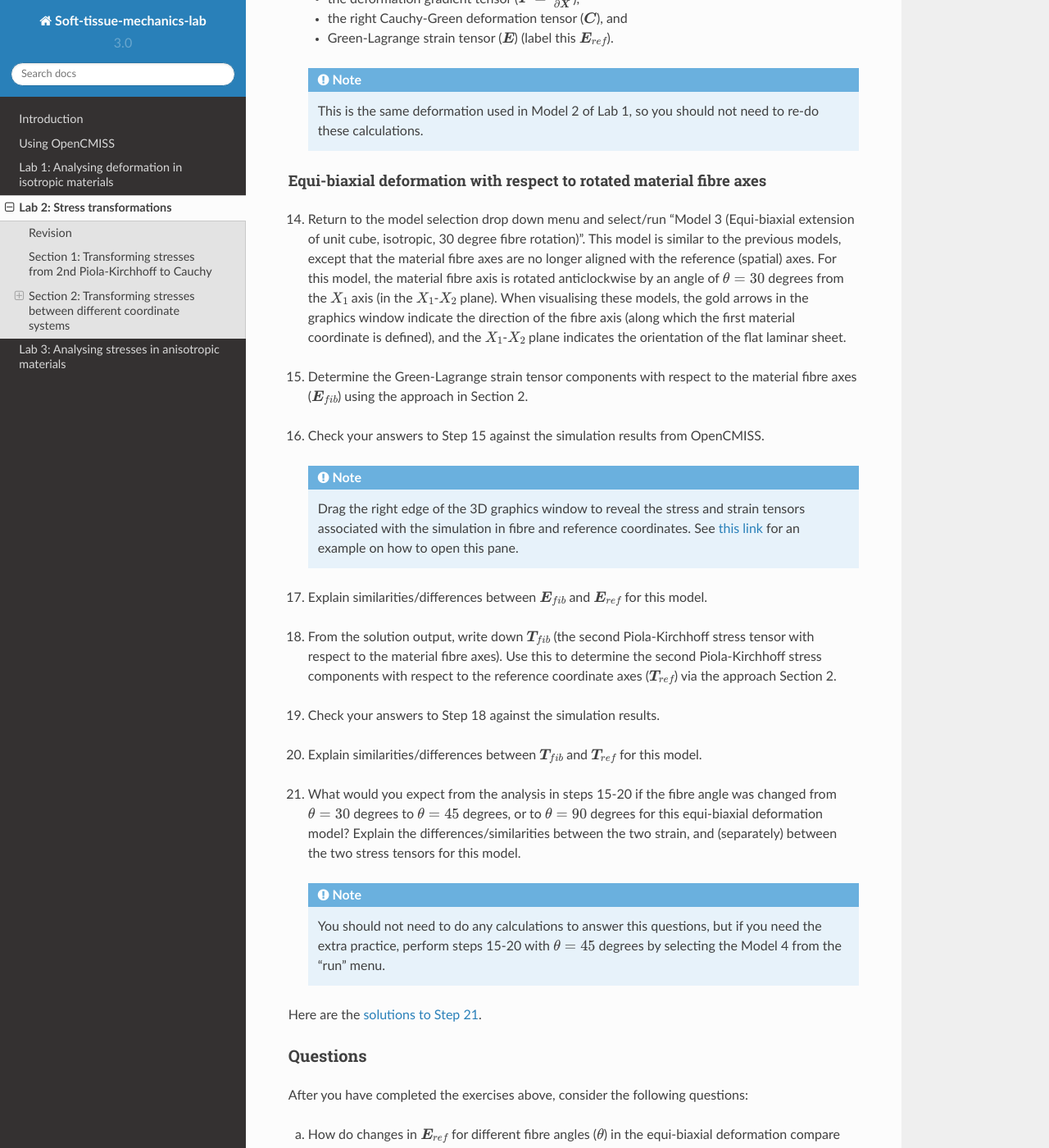
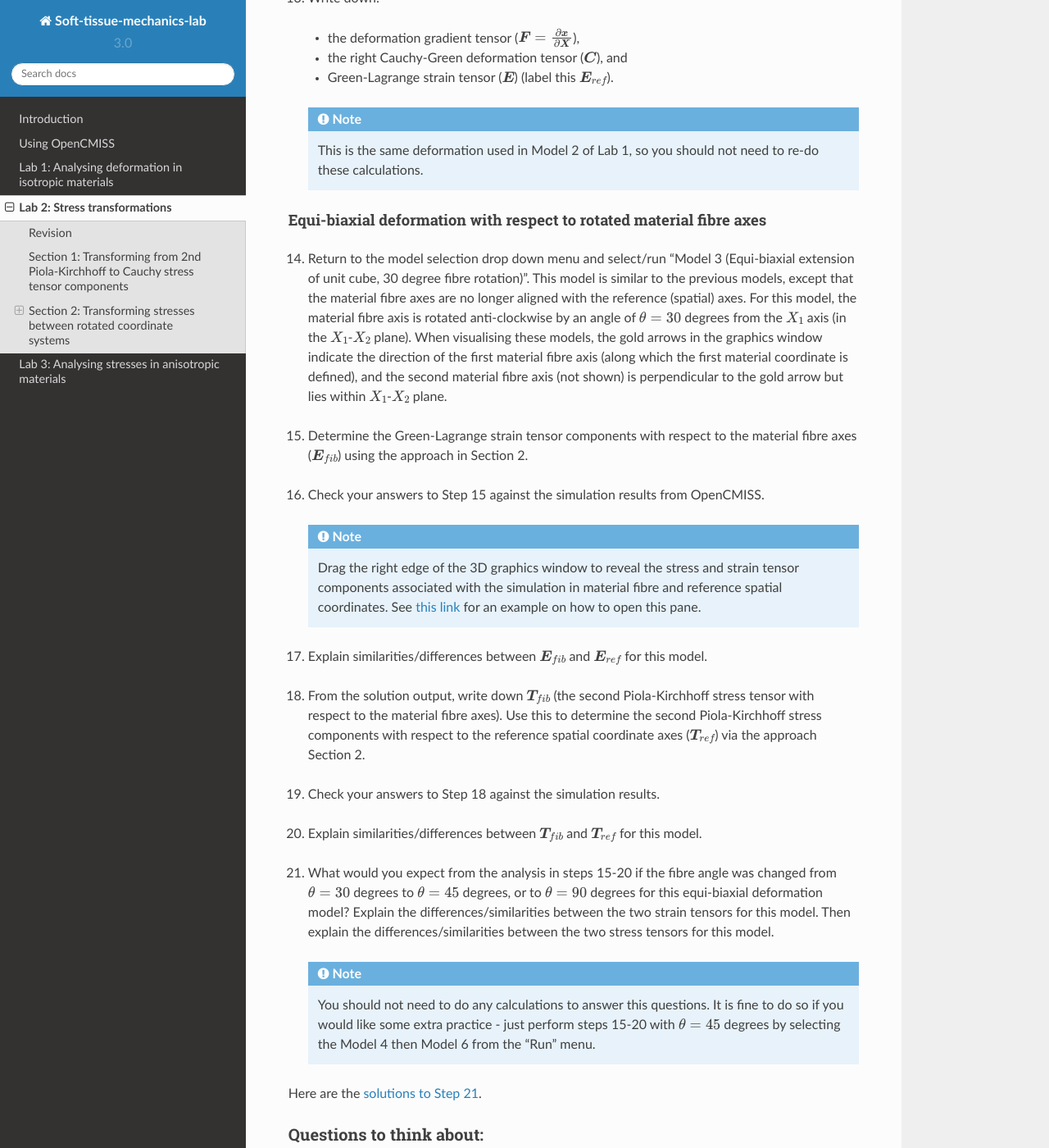
Before and after one commit to mpnash/soft-tissue-mechanics-labs, a Sphinx documentation site: the page built from docs/source/lab2.rst, in a window 1280 px wide and 1400 px high, scrolled down 5546 px. Shown: the whole window at 82% size. Built offline with Sphinx 7.4.7 and the Read the Docs theme 2.0.0, drawn with Linux system fonts in a browser that asks for light colours; pages that are not in the unit, such as notebooks, are missing from menus; some of the changed text lies outside the part shown.

Commit message:
Update lab2.rst
Fixed up some wording, to better align with lecture notes and Neon menus.

```diff
--- a/docs/source/lab2.rst
+++ b/docs/source/lab2.rst
@@ -26,12 +26,12 @@
 
 Before starting this lab, please be sure to have completed :ref:`Lab 1: Analysing deformation in isotropic materials <lab1>`.
 
-===================================================================
-Section 1: Transforming stresses from 2nd Piola-Kirchhoff to Cauchy
-===================================================================
+===================================================================================
+Section 1: Transforming from 2nd Piola-Kirchhoff to Cauchy stress tensor components
+===================================================================================
 
 
-1. Start OpenCMISS and load the kinematics analysis project. Select "Model 1 (uniaxial extension of a unit cube)" from the drop down menu and click the "run" button.
+1. Start OpenCMISS and load the "Kinematics analysis" project. Select "Model 1 (Uniaxial extension of unit cube)" from the drop down menu and click the "Run" button.
 
 |vspace|
 
@@ -52,24 +52,24 @@
 
     By the end of this section you should be able to:
 
-    - derive the Cauchy stress tensor from the second Piola-Kirchhoff stress tensor.
+    - derive the Cauchy stress tensor components from the second Piola-Kirchhoff stress tensor components using the deformation gradient tensor.
 
 
-=====================================================================
-Section 2: Transforming stresses between different coordinate systems
-=====================================================================
+===================================================================
+Section 2: Transforming stresses between rotated coordinate systems
+===================================================================
 
 Uniaxial extension of a unit cube
 ---------------------------------
 
-1. Consider the uniaxial deformation shown in the figure below, where a set of material axae are aligned with the spatial reference axes. In the following figure, the gold arrows represent the first material axis (perhaps a microstructural fibre orientation in the tissue):
+1. Consider the uniaxial deformation shown in the figure below, where a set of material axes are aligned with the spatial reference axes. In the following figure, the gold arrows represent the first material axis (for example, this might be a the orientation of a collagen fibre within tissue):
 
   .. image:: images/uniaxial_0_degrees_fibres.png
 
   In the screenshot:
     - the undeformed (reference) configuration of the object (a unit cube) is shown in red;
     - the deformed (current) configuration of the object is shown in green; and
-    - the gold arrows indicate the direction of the first material (fibre) axis in the object. In general, the microstructural fibres **are not necessarily parallel** the direction of loading.
+    - the gold arrows indicate the direction of the first material (fibre) axis in the object. In general, the microstructural fibres **are not necessarily parallel** to the direction of stretch or load.
 
   |vspace|
 
@@ -89,13 +89,13 @@
 
   - the deformation gradient tensor, :math:`\boldsymbol{F}=\frac{\partial\boldsymbol{x}}{\partial\boldsymbol{X}}`
   - the right Cauchy-Green deformation tensor, :math:`\boldsymbol{C}` and
-  - the Green-Lagrange strain tensor. Label this as :math:`\boldsymbol{E}_{ref}` (to indicate that it is defined with respect to the spatial reference coordinates).
+  - the Green-Lagrange strain tensor. Label this as :math:`\boldsymbol{E}_{ref}` (to indicate that it is defined with respect to the reference spatial coordinates).
 
   .. Note::
 
       This is the same deformation used in Model 1 in :ref:`Lab 1 <lab1>`, so you should not need to re-do these calculations.
 
-      For this model, the second Piola-Kirchhoff stress tensor with respect to both the reference and material fibre axes is:
+      For this particular model, the second Piola-Kirchhoff stress tensors with respect to both the reference spatial, and material fibre axes, are:
 
       .. math::
 
@@ -106,7 +106,7 @@
           0      & 0       & 0
         \end{bmatrix}
 
-      **Note:** While the uniaxial deformation in Model 1 of :ref:`Lab 1 <lab1>` is the same as that considered here, the **stress tensors are different between the labs** because different constitutive relations have been used in these labs.
+      (**Note:** While the uniaxial deformation in Model 1 of :ref:`Lab 1 <lab1>` is the same as that considered here, the **stress tensors are different between thse two labs** because different stress-strain constitutive relations have been used - this difference will be covered in :ref:`Lab 3 <lab3>`).
 
 |vspace|
 
@@ -115,19 +115,19 @@
 Uniaxial deformation with respect to rotated material axes
 ^^^^^^^^^^^^^^^^^^^^^^^^^^^^^^^^^^^^^^^^^^^^^^^^^^^^^^^^^^
 
-3. Now consider the same deformation, except that the material fibre axes are no longer aligned with the reference axes. They are now rotated anticlockwise by an angle of :math:`\theta=30` degrees from the :math:`X_{1}` axis (in the :math:`X_{1}`-:math:`X_{2}` plane), as shown in the figure below.
+3. Now consider the same deformation, except that the material fibre axes are no longer aligned with the reference spatial axes. They are now rotated anti-clockwise by an angle of :math:`\theta=30` degrees from the :math:`X_{1}` axis (in the :math:`X_{1}`-:math:`X_{2}` plane), as shown in the figure below.
 
   .. image:: images/uniaxial_30_degrees_fibres.png
 
 |vspace|
 
-  For the following exercises, you are asked to transform strain and stress tensors between the reference coordinates and the material fibre coordinate systems using the generalised rotational transform given by:
+  For the following exercises, you are asked to transform strain and stress tensors between the reference spatial coordinates and the material fibre coordinate systems using the generalised rotational transform given by:
 
   .. math::
 
     \boldsymbol{E}_{fib} = \boldsymbol{Q}^{T} \boldsymbol{E}_{ref} \boldsymbol{Q}
 
-  where :math:`\boldsymbol{E}_{ref}` and :math:`\boldsymbol{E}_{fib}` are  Green-Lagrange strain tensors defined with respect to the reference and material fibre axes, respectively, and :math:`\boldsymbol{Q}` is the orthogonal rotation matrix, which for this example is defined by:
+  where :math:`\boldsymbol{E}_{ref}` and :math:`\boldsymbol{E}_{fib}` are  Green-Lagrange strain tensors defined with respect to the reference spatial and material fibre axes, respectively, and :math:`\boldsymbol{Q}` is the orthogonal rotation matrix, which for this example is defined by:
 
   .. math::
 
@@ -148,13 +148,13 @@
 
 |vspace|
 
-6. The relationship between second Piola-Kirchhoff stress tensors defined with respect to reference and material fibre coordinates is (note the similarity to Step 3):
+6. The relationship between second Piola-Kirchhoff stress tensors defined with respect to reference spatial and material fibre coordinates is (note the similarity to Step 3):
 
   .. math::
 
     \boldsymbol{T}_{fib} = \boldsymbol{Q}^{T} \boldsymbol{T}_{ref} \boldsymbol{Q}
 
-  Invert this equation, and then calculate the second Piola-Kirchhoff stress components with respect to the reference axes (:math:`\boldsymbol{T}_{ref}`) from the following components of the second Piola-Kirchhoff stress tensor with respect to the material fibre axes (:math:`\boldsymbol{T}_{fib}`):
+  Invert this equation, and then calculate the second Piola-Kirchhoff stress components with respect to the reference spatial axes (:math:`\boldsymbol{T}_{ref}`) from the following components of the second Piola-Kirchhoff stress tensor with respect to the material fibre axes (:math:`\boldsymbol{T}_{fib}`):
 
   .. math::
 
@@ -213,7 +213,7 @@
 
 |vspace|
 
-10. Select "Model 1 (Equi-biaxial extension of unit cube, isotropic, 0 degree fibre rotation)" from the drop down menu and click the "run" button (screenshots of this procedure are shown in the :ref:`Running models in OpenCMISS <running-models-in-OpenCMISS>` section).
+10. Select "Model 1 (Equi-biaxial extension of unit cube, 0 degree fibre rotation)" from the drop down menu and click the "Run" button (screenshots of this procedure are shown in the :ref:`Running models in OpenCMISS <running-models-in-OpenCMISS>` section).
 
 |vspace|
 
@@ -257,7 +257,7 @@
 Equi-biaxial deformation with respect to rotated material fibre axes
 ^^^^^^^^^^^^^^^^^^^^^^^^^^^^^^^^^^^^^^^^^^^^^^^^^^^^^^^^^^^^^^^^^^^^
 
-14. Return to the model selection drop down menu and select/run "Model 3 (Equi-biaxial extension of unit cube, isotropic, 30 degree fibre rotation)". This model is similar to the previous models, except that the material fibre axes are no longer aligned with the reference (spatial) axes. For this model, the material fibre axis is rotated anticlockwise by an angle of :math:`\theta=30` degrees from the :math:`X_{1}` axis (in the :math:`X_{1}`-:math:`X_{2}` plane). When visualising these models, the gold arrows in the graphics window indicate the direction of the fibre axis (along which the first material coordinate is defined), and the :math:`X_{1}`-:math:`X_{2}` plane indicates the orientation of the flat laminar sheet.
+14. Return to the model selection drop down menu and select/run "Model 3 (Equi-biaxial extension of unit cube, 30 degree fibre rotation)". This model is similar to the previous models, except that the material fibre axes are no longer aligned with the reference (spatial) axes. For this model, the material fibre axis is rotated anti-clockwise by an angle of :math:`\theta=30` degrees from the :math:`X_{1}` axis (in the :math:`X_{1}`-:math:`X_{2}` plane). When visualising these models, the gold arrows in the graphics window indicate the direction of the first material fibre axis (along which the first material coordinate is defined), and the second material fibre axis (not shown) is perpendicular to the gold arrow but lies within :math:`X_{1}`-:math:`X_{2}` plane.
 
 |vspace|
 
@@ -269,7 +269,7 @@
 
   .. Note::
 
-      Drag the right edge of the 3D graphics window to reveal the stress and strain tensors associated with the simulation in fibre and reference coordinates. See :ref:`this link <opening_simulation_pane>` for an example on how to open this pane.
+      Drag the right edge of the 3D graphics window to reveal the stress and strain tensor components associated with the simulation in material fibre and reference spatial coordinates. See :ref:`this link <opening_simulation_pane>` for an example on how to open this pane.
 
 |vspace|
 
@@ -277,7 +277,7 @@
 
 |vspace|
 
-18. From the solution output, write down  :math:`\boldsymbol{T}_{fib}` (the second Piola-Kirchhoff stress tensor with respect to the material fibre axes). Use this to determine the second Piola-Kirchhoff stress components with respect to the reference coordinate axes (:math:`\boldsymbol{T}_{ref}`) via the approach Section 2.
+18. From the solution output, write down  :math:`\boldsymbol{T}_{fib}` (the second Piola-Kirchhoff stress tensor with respect to the material fibre axes). Use this to determine the second Piola-Kirchhoff stress components with respect to the reference spatial coordinate axes (:math:`\boldsymbol{T}_{ref}`) via the approach Section 2.
 
 |vspace|
 
@@ -289,19 +289,19 @@
 
 |vspace|
 
-21. What would you expect from the analysis in steps 15-20 if the fibre angle was changed from :math:`\theta=30` degrees to :math:`\theta=45` degrees, or to :math:`\theta=90` degrees for this equi-biaxial deformation model?  Explain the differences/similarities between the two strain, and (separately) between the two stress tensors for this model.
+21. What would you expect from the analysis in steps 15-20 if the fibre angle was changed from :math:`\theta=30` degrees to :math:`\theta=45` degrees, or to :math:`\theta=90` degrees for this equi-biaxial deformation model?  Explain the differences/similarities between the two strain tensors for this model.  Then explain the differences/similarities between the two stress tensors for this model.
 
   .. note::
 
-    You should not need to do any calculations to answer this questions, but if you need the extra practice, perform steps 15-20 with :math:`\theta=45` degrees by selecting the Model 4 from the "run" menu.
+    You should not need to do any calculations to answer this questions. It is fine to do so if you would like some extra practice - just perform steps 15-20 with :math:`\theta=45` degrees by selecting the Model 4 then Model 6 from the "Run" menu.
 
 |vspace|
 
 Here are the :ref:`solutions to Step 21 <lab2_section2_step21_solutions>`.
 
 
-Questions
----------
+Questions to think about:
+-------------------------
 
 After you have completed the exercises above, consider the following questions:
 
@@ -313,7 +313,7 @@
 
 d. How do changes in :math:`\boldsymbol{T}_{fib}` for different fibre angles (:math:`\theta`) in the equi-biaxial deformation compare with the changes seen in the uniaxial deformation.
 
-e. Will the invariants of :math:`\boldsymbol{C}` be the same or different when calculated with respect to reference or material fibre coordinates?
+e. Will the invariants of :math:`\boldsymbol{C}` be the same or different when calculated with respect to reference spatial or material fibre coordinates?
 
 |vspace|
 
@@ -321,6 +321,8 @@
 
   By completing this lab, you should be able to:
 
-    - analyse large deformation kinematics with respect to reference or rotated material coordinates, and convert between them.
+    - convert between 2nd Piola-Kirchhoff and Cauchy stress tensors.
 
-    - analyse stress tensors with respect to spatial or rotated material coordinates, and convert between them.
+    - analyse large deformation kinematics with respect to reference spatial or rotated material fibre coordinates, and convert between them.
+
+    - analyse stress tensors with respect to reference spatial or rotated material fibre coordinates, and convert between them.
```
